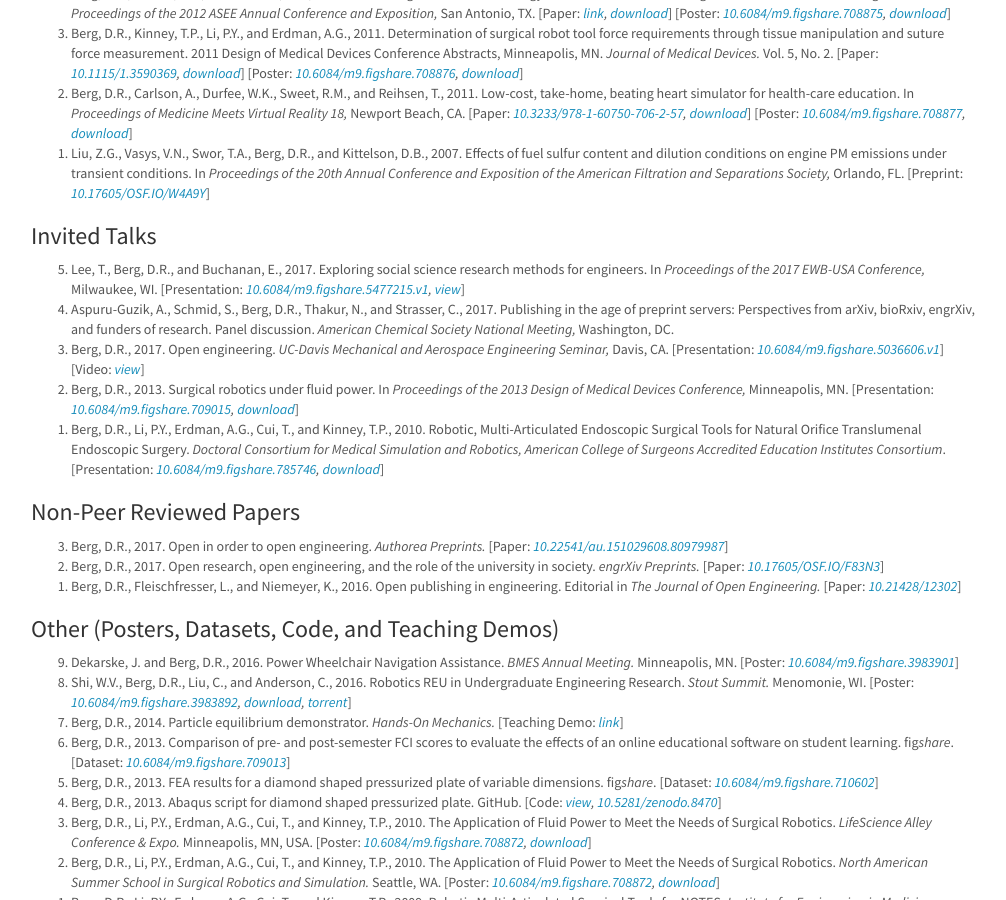
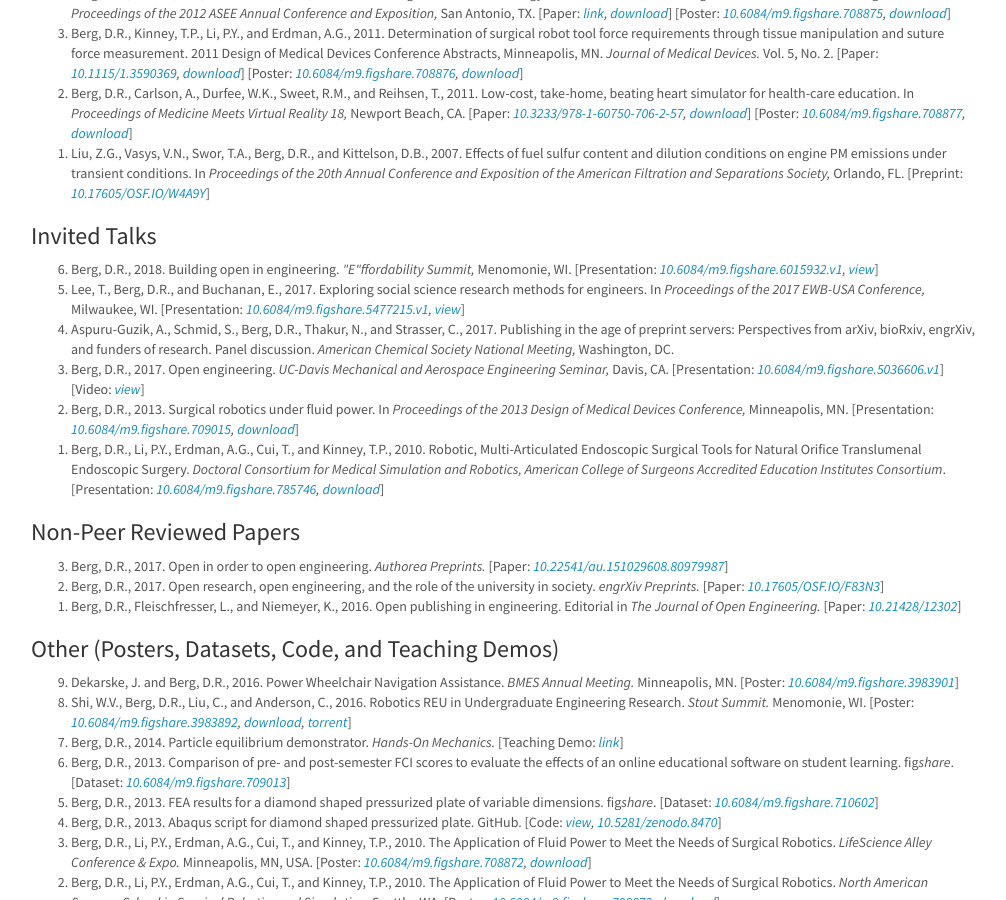
Before and after one commit to devinberg/devinberg.com, a Jekyll site: the page built from publications/index.md, in a window 1280 px wide and 900 px high, scrolled down 1540 px. Shown: the whole window, without its empty margins (39-1045 px from the left). Built offline with Jekyll 4.4.1, drawn with Linux system fonts in a browser that asks for light colours; nearby versions of some CDN libraries; comment, search, counter and statistics services are not loaded.

Commit message:
effordability talk

```diff
--- a/publications/index.md
+++ b/publications/index.md
@@ -76,6 +76,8 @@ Below are some of the papers and other artifacts I have published.
 
 <h3>Invited Talks</h3>
 <ol reversed="">
+	<li>Berg, D.R., 2018. Building open in engineering. <i>"E"ffordability Summit,</i> Menomonie, WI. [Presentation: <i><a href="https://doi.org/10.6084/m9.figshare.6015932.v1">10.6084/m9.figshare.6015932.v1</a>, <a href="https://speakerdeck.com/devinberg/building-open-in-engineering">view</a></i>] <span data-badge-popover="right" data-badge-type="4" data-doi="10.6084/m9.figshare.6015932" data-hide-no-mentions="true" class="altmetric-embed"></span></li>
+
 	<li>Lee, T., Berg, D.R., and Buchanan, E., 2017. Exploring social science research methods for engineers. In <i>Proceedings of the 2017 EWB-USA Conference,</i> Milwaukee, WI. [Presentation: <i><a href="https://doi.org/10.6084/m9.figshare.5477215.v1">10.6084/m9.figshare.5477215.v1</a>, <a href="https://speakerdeck.com/devinberg/exploring-social-science-research-methods-for-engineers">view</a></i>] <span data-badge-popover="right" data-badge-type="4" data-doi="10.6084/m9.figshare.5477215" data-hide-no-mentions="true" class="altmetric-embed"></span></li>
 
 	<li>Aspuru-Guzik, A., Schmid, S., Berg, D.R., Thakur, N., and Strasser, C., 2017. Publishing in the age of preprint servers: Perspectives from arXiv, bioRxiv, engrXiv, and funders of research. Panel discussion. <i>American Chemical Society National Meeting,</i> Washington, DC.</li>
```
